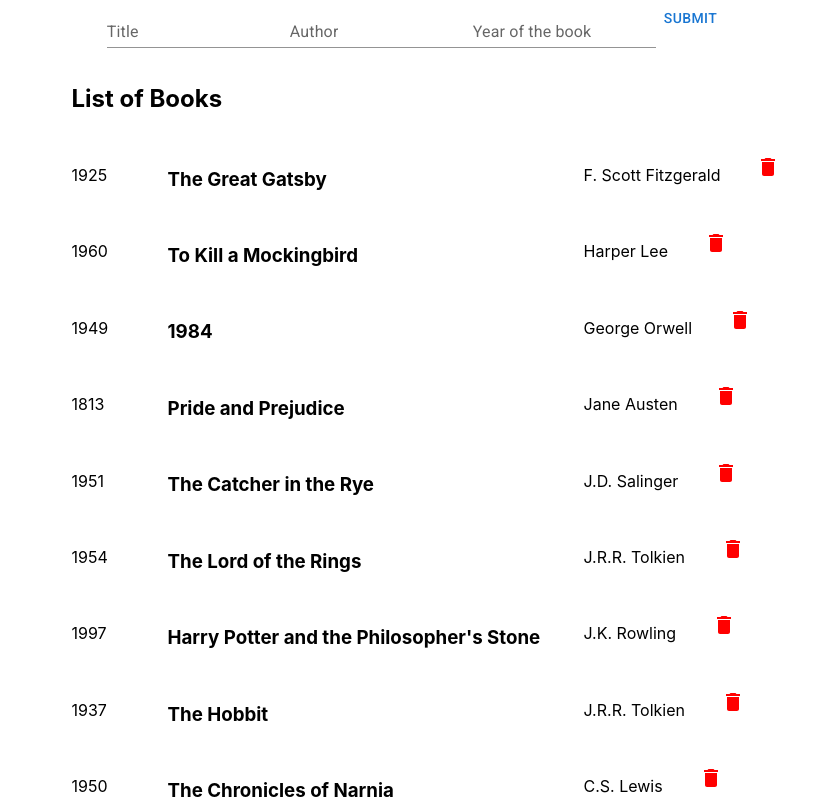
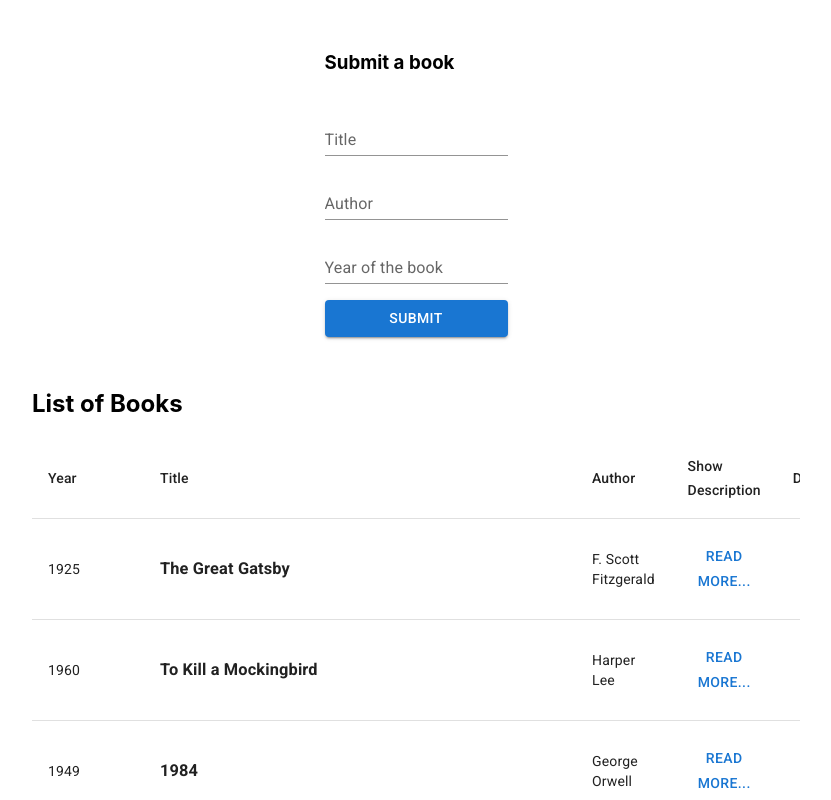
Before and after one commit to pesto-students/p10-divya-Varu98, a React (Create React App) app in the folder intro-to-react/books-lisiting/: page / in a window 1280 px wide. Shown: the top 800 px of the page, without its empty margins (224-1055 px from the left). Built offline with nearby package versions, Linux system fonts and the light colour scheme.

Commit message:
add : book description with toggle, styling using mui

```diff
--- a/intro-to-react/books-lisiting/src/components/BookDetail.tsx
+++ b/intro-to-react/books-lisiting/src/components/BookDetail.tsx
@@ -2,12 +2,12 @@ import React, { useState } from "react";
 import { BookDetailProps } from "../types/book";
 
 const BookDetail = ({ book }: BookDetailProps) => {
-  const [showDescription, setShowDescription] = useState();
   return (
     <div>
       <h1>{book.title}</h1>
       <p>{book.author}</p>
       <p>{book.year}</p>
+
     </div>
   );
 };
--- a/intro-to-react/books-lisiting/src/components/BookForm.tsx
+++ b/intro-to-react/books-lisiting/src/components/BookForm.tsx
@@ -28,6 +28,15 @@ const BookForm = (props: BookFormProps) => {
 
   return (
     <form onSubmit={submitBook}>
+      <Box
+        sx={{
+          display: "flex",
+          flexDirection: "column",
+          gap: "1rem",
+          padding: "2rem",
+        }}
+      >
+        <h3>Submit a book</h3>
         <TextField
           name="title"
           onChange={handleBookinfo}
@@ -49,7 +58,10 @@ const BookForm = (props: BookFormProps) => {
           label="Year of the book"
           variant="standard"
         />
-      <Button type="submit">Submit</Button>
+        <Button variant="contained" type="submit">
+          Submit
+        </Button>
+      </Box>
     </form>
   );
 };
--- a/intro-to-react/books-lisiting/src/components/BookItem.tsx
+++ b/intro-to-react/books-lisiting/src/components/BookItem.tsx
@@ -1,20 +1,65 @@
-import { PureComponent } from "react";
+import { PureComponent, useState } from "react";
 import { BookDetailProps, BookItemProps } from "../types/book";
 import { Delete } from "@mui/icons-material";
-import { Button } from "@mui/material";
+import { Box, Button, TableCell, TableRow } from "@mui/material";
 
 const BookItem = (props: BookDetailProps) => {
   const { book, setBookList, handleDelete } = props;
+  const [showDescription, setShowDescription] = useState(false);
 
   return (
-    <li className="book-item">
-      <p className="book-year">{book.year}</p>
-      <h3 className="book-title">{book.title}</h3>
-      <p>{book.author}</p>
-      <Button onClick={()=>{handleDelete(book.title)}}>
-        <Delete sx={{ color: "red" }} />
-      </Button>
-    </li>
+    <TableRow key={book.title} className="book-item">
+      <TableCell>
+        <p className="book-year">{book.year}</p>
+      </TableCell>
+      <TableCell>
+        <Box sx={{ display: "flex", flexDirection: "column" }}>
+          <h3 className="book-title">{book.title}</h3>
+          {showDescription && (
+            <p>
+              "Lost in Time: A gripping tale of love, adventure, and a
+              mysterious pocket watch. When Emma discovers a portal to the past,
+              she must navigate treacherous landscapes and confront her deepest
+              fears to unravel the secrets that lie within the ticking hands of
+              time."
+            </p>
+          )}
+        </Box>
+      </TableCell>
+      <TableCell>
+        <p>{book.author}</p>
+      </TableCell>
+      <TableCell>
+        {showDescription ? (
+          <Button
+            onClick={() => {
+              setShowDescription(!showDescription);
+            }}
+            sx={{ minWidth: "fit-content" }}
+          >
+            Hide
+          </Button>
+        ) : (
+          <Button
+            onClick={() => {
+              setShowDescription(!showDescription);
+            }}
+            sx={{ minWidth: "fit-content" }}
+          >
+            Read More...
+          </Button>
+        )}
+      </TableCell>
+      <TableCell>
+        <Button
+          onClick={() => {
+            handleDelete(book.title);
+          }}
+        >
+          <Delete sx={{ color: "red" }} />
+        </Button>
+      </TableCell>
+    </TableRow>
   );
 };
 
--- a/intro-to-react/books-lisiting/src/components/BookList.tsx
+++ b/intro-to-react/books-lisiting/src/components/BookList.tsx
@@ -5,6 +5,16 @@ import BookItem from "./BookItem";
 import { Book } from "../types/book";
 import withLogging from "./withLogging";
 import { BookFormProps } from "./BookForm";
+import {
+  Button,
+  Table,
+  TableBody,
+  TableCell,
+  TableContainer,
+  TableHead,
+  TableRow,
+} from "@mui/material";
+import { Delete } from "@mui/icons-material";
 
 const BookList = (props: BookFormProps) => {
   const { bookList, setBookList } = props;
@@ -17,9 +27,21 @@ const BookList = (props: BookFormProps) => {
     setBookList([...updatedBooks]);
   };
   return (
-    <ul className="book-container">
+    <>
+      {/* <ul className="book-container"> */}
+      <TableContainer sx={{ maxWidth: "60vw", marginInline: "auto" }}>
         <h2>List of Books</h2>
-      {bookList.length === 0 && <p>No Books Present, Add Books To Show...</p>}
+        <Table>
+          <TableHead>
+            <TableRow>
+              <TableCell>Year</TableCell>
+              <TableCell>Title</TableCell>
+              <TableCell>Author</TableCell>
+              <TableCell>Show Description</TableCell>
+              <TableCell>Delete</TableCell>
+            </TableRow>
+          </TableHead>
+          <TableBody>
             {bookList.map((book, index) => (
               <BookItem
                 handleDelete={handleDelete}
@@ -27,7 +49,11 @@ const BookList = (props: BookFormProps) => {
                 book={book}
               />
             ))}
-    </ul>
+          </TableBody>
+        </Table>
+        {bookList.length === 0 && <p>No Books Present, Add Books To Show...</p>}
+      </TableContainer>
+    </>
   );
 };
 
```
Lines whose indentation alone changed are shown as unchanged.
